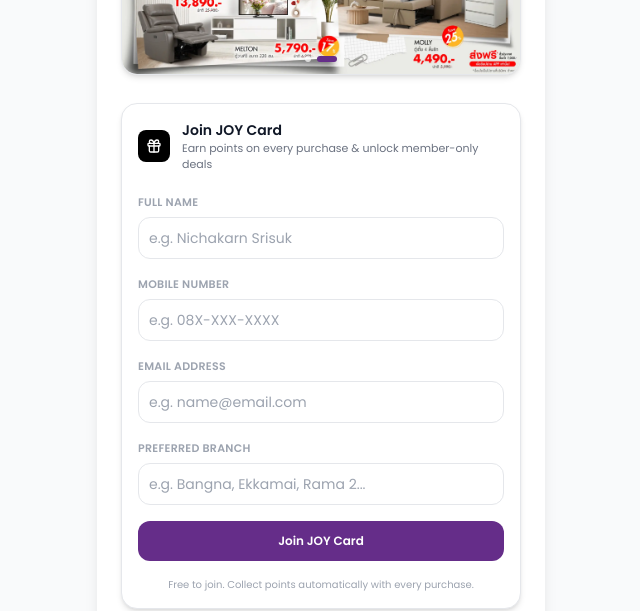
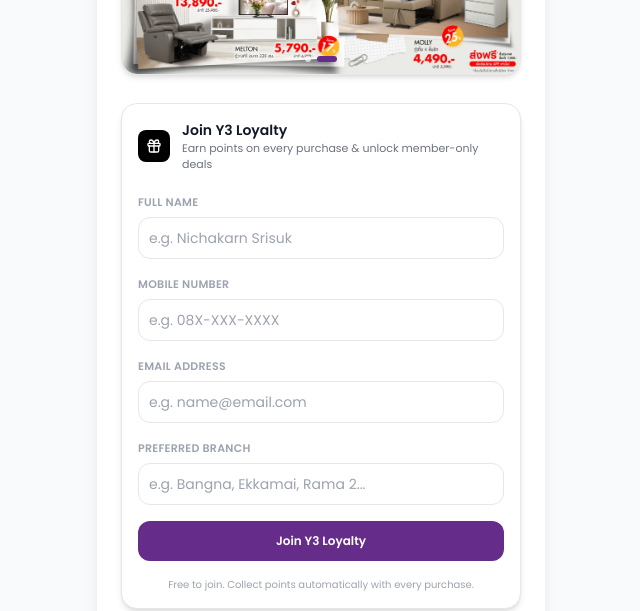
Before and after one commit to aadi310/Index-Living-Mall, a Next.js app: page / in a window 1280 px wide. Shown: the part 1140-1751 px from the top of the page, without its empty margins (319-959 px from the left). Built offline with nearby package versions, Linux system fonts and the light colour scheme.

Commit message:
Update JOY Card references to Y3 Loyalty

```diff
--- a/app/page.tsx
+++ b/app/page.tsx
@@ -833,7 +833,7 @@ body{font-family:'Poppins',sans-serif;font-size:14px;color:#111;background:#fff;
                     <path strokeLinecap="round" strokeLinejoin="round" strokeWidth="2.5" d="M5 13l4 4L19 7"></path>
                   </svg>
                 </div>
-                <div className="text-sm font-semibold text-gray-900 mb-1">Welcome to JOY Card!</div>
+                <div className="text-sm font-semibold text-gray-900 mb-1">Welcome to Our Loyalty Card!</div>
                 <div className="text-xs text-gray-500">We'll send your membership confirmation to your email shortly.</div>
               </div>
             ) : (
@@ -843,7 +843,7 @@ body{font-family:'Poppins',sans-serif;font-size:14px;color:#111;background:#fff;
                     <Gift className="h-4 w-4 text-[#FFFFFF]" />
                   </div>
                   <div>
-                    <h3 className="text-sm font-semibold text-gray-900">Join JOY Card</h3>
+                    <h3 className="text-sm font-semibold text-gray-900">Join Y3 Loyalty</h3>
                     <p className="text-[11px] text-gray-500">Earn points on every purchase & unlock member-only deals</p>
                   </div>
                 </div>
@@ -898,7 +898,7 @@ body{font-family:'Poppins',sans-serif;font-size:14px;color:#111;background:#fff;
                   className="w-full bg-[#652D89] hover:bg-[#551f75] text-white h-10 text-xs font-semibold rounded-xl transition active:scale-[0.98]"
                   onClick={handleLoyaltySubmit}
                 >
-                  Join JOY Card
+                  Join Y3 Loyalty
                 </button>
 
                 <p className="text-[10px] text-center text-gray-400">Free to join. Collect points automatically with every purchase.</p>
@@ -1098,7 +1098,7 @@ body{font-family:'Poppins',sans-serif;font-size:14px;color:#111;background:#fff;
               <div className="text-[11px] text-gray-500 mt-2 space-y-1 px-2 font-medium">
                 <p>• Offers and coupons are subject to availability and location.</p>
                 <p>• Prices include applicable VAT.</p>
-                <p>• JOY Card points are non-transferable and valid for 12 months from the date of purchase.</p>
+                <p>• Loyalty Card points are non-transferable and valid for 12 months from the date of purchase.</p>
                 <p>• For support visit www.y3.com.</p>
               </div>
             )}
```
